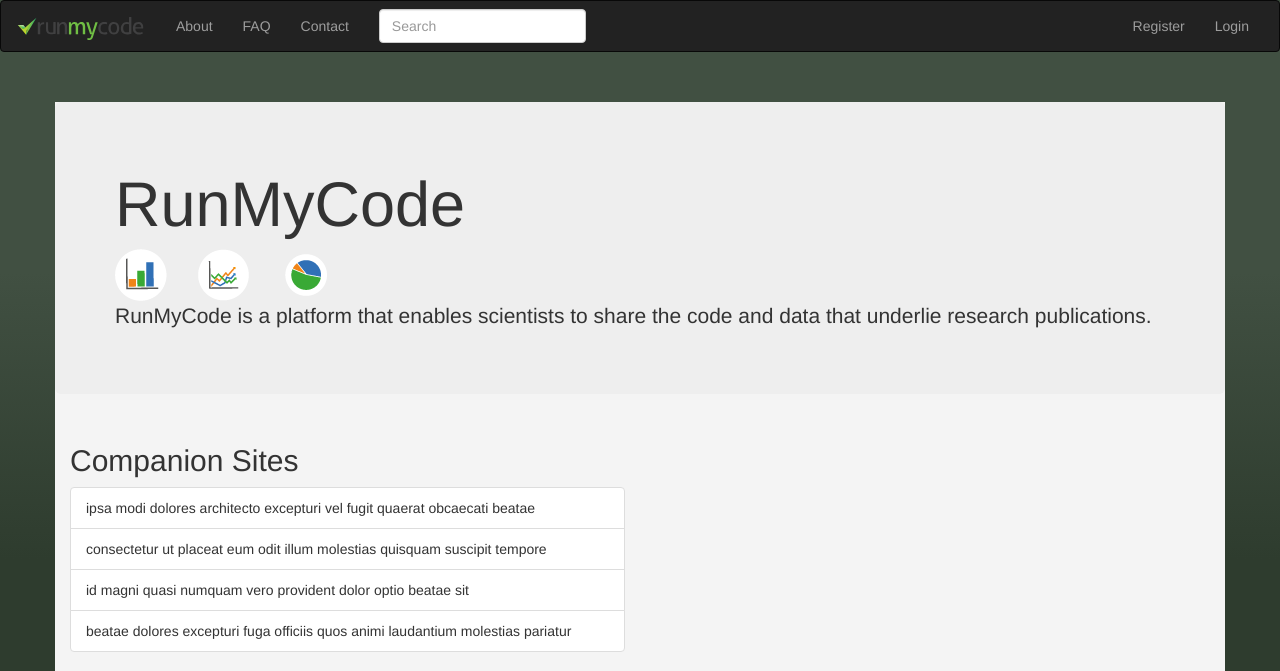
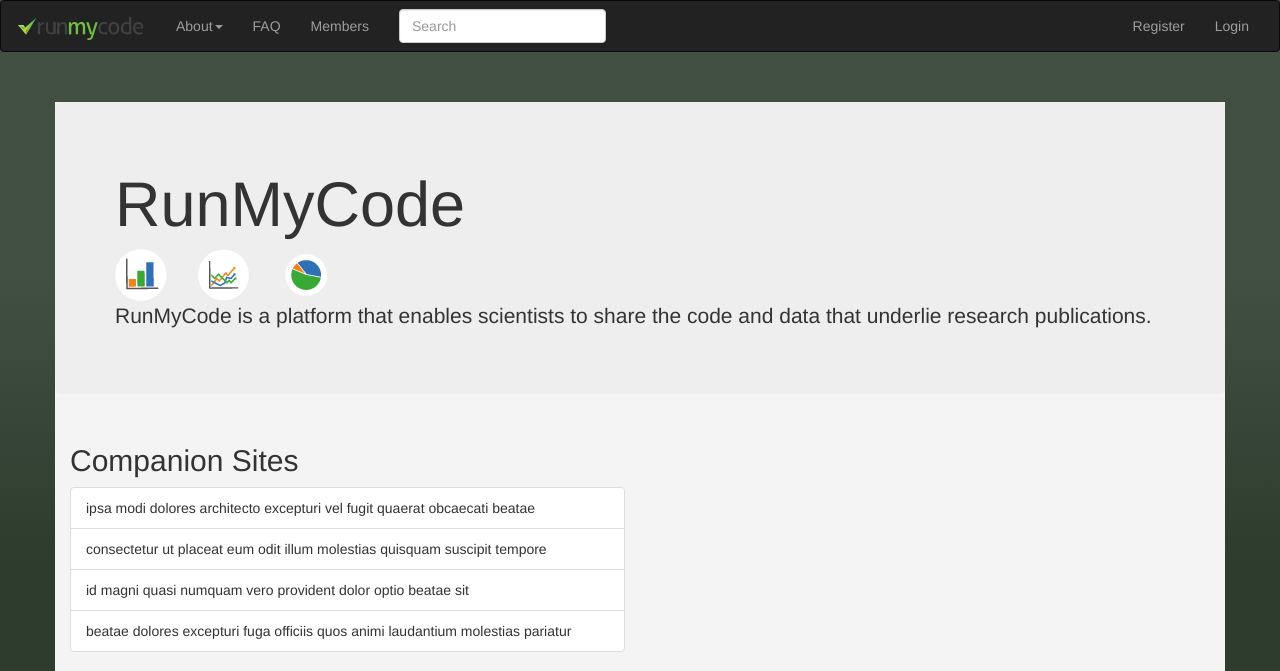
Before and after one commit to researchcompendia/researchcompendia, a Django app: page / in a window 1280 px wide. Shown: the top 671 px of the page. Run offline with Django 3.2, Linux system fonts and the light colour scheme; data that the repository does not hold is empty; some libraries are stand-ins or nearby versions.

Commit message:
members page linked from header

```diff
--- a/companionpages/templates/header.html
+++ b/companionpages/templates/header.html
@@ -16,9 +16,15 @@
 
   <div class="collapse navbar-collapse navbar-ex1-collapse">
     <ul class="nav navbar-nav">
-      <li><a href="{% url 'rmc_about' %}" class="navbar-link">About</a></li>
-      <li><a href="{% url 'rmc_faq' %}" class="navbar-link">FAQ</a></li>
-      <li><a href="/contact" class="navbar-link">Contact</a></li>
+      <li>
+        <a class="dropdown-toggle" data-toggle="dropdown" href="#">About<b class="caret"></b></a>
+        <ul class="dropdown-menu">
+          <li><a href="{% url 'rmc_about' %}">About RunMyCode</a>
+          <li><a href="/contact">Contact</a></li>
+        </ul>
+      </li>
+      <li><a href="{% url 'rmc_faq' %}">FAQ</a></li>
+      <li><a href="{% url 'profiles_profile_list' %}">Members</a></li>
     </ul>
     <form class="navbar-form pull-left" action="">
       <input class="form-control col-lg-8" type="text" placeholder="Search">
```
